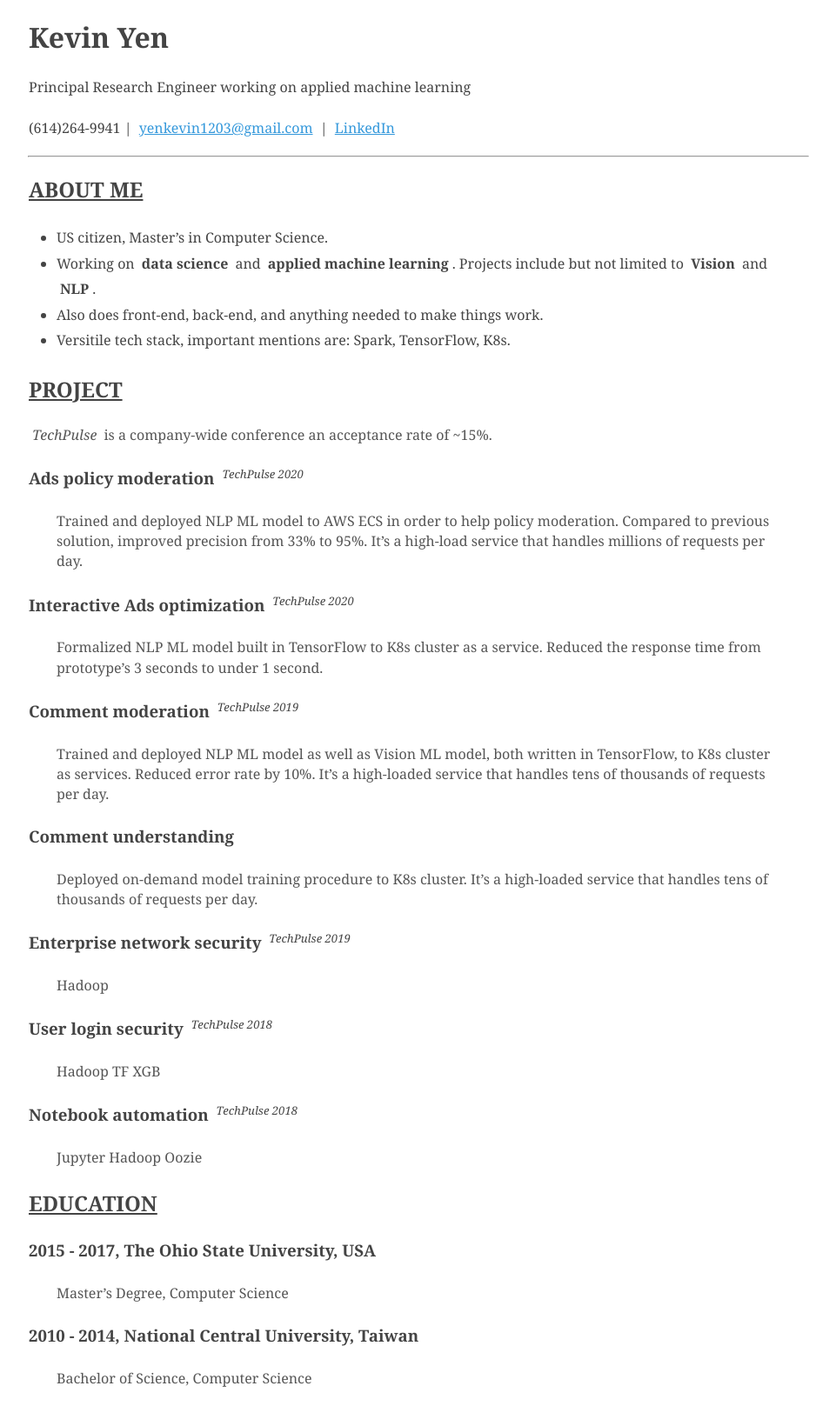
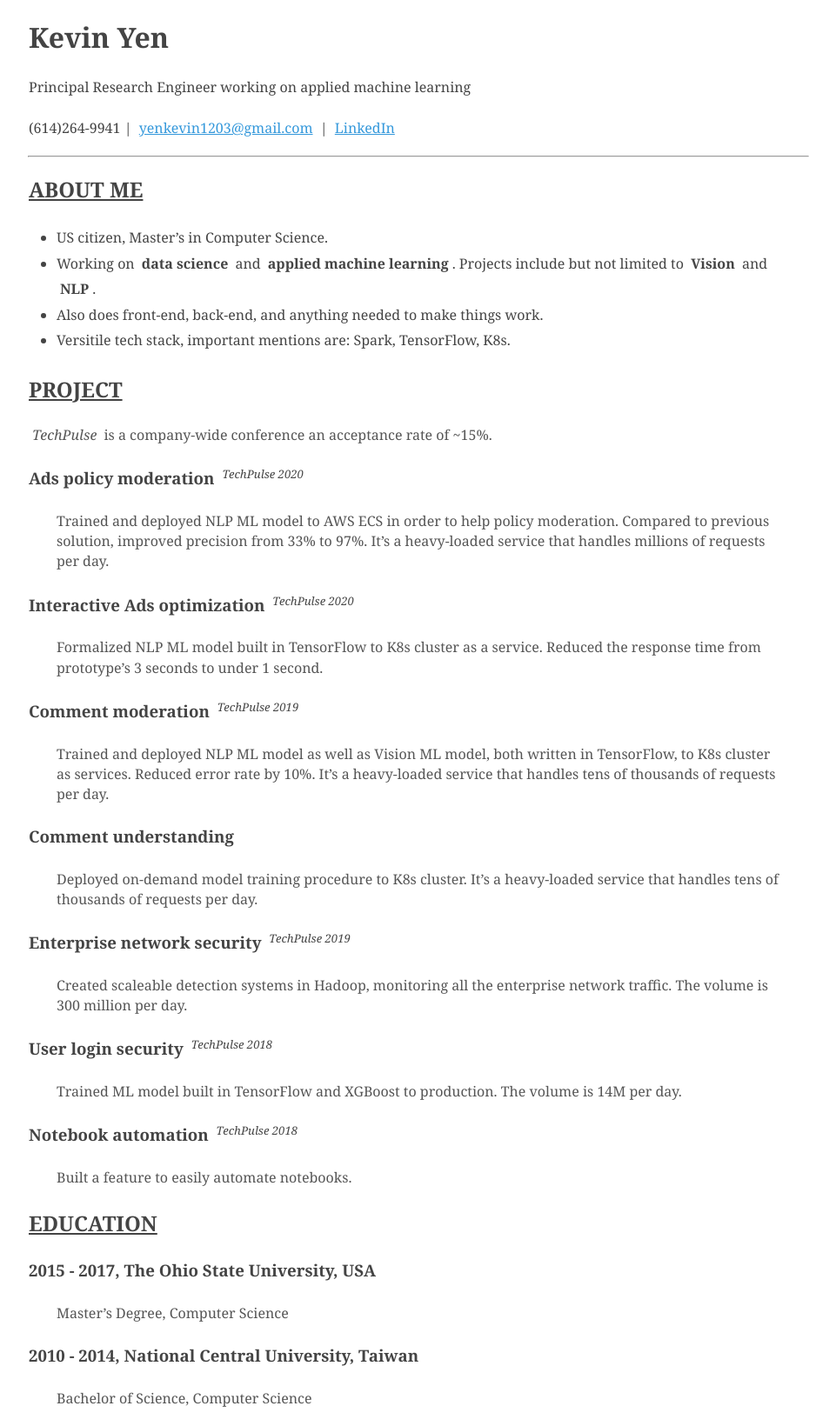
Before and after one commit to NivekNey/NivekNey.github.io, a Jekyll site: the page built from index.md, in a window 1280 px wide. Shown: the whole page at 87% size, without its empty margins (159-1120 px from the left). Built offline with Jekyll 4.4.1, drawn with Linux system fonts in a browser that asks for light colours; before the commit the page ends 1617 px from its top, so only the background shows below that.

Commit message:
Update index.md

```diff
--- a/index.md
+++ b/index.md
@@ -28,7 +28,7 @@ _TechPulse_ is a company-wide conference an acceptance rate of ~15%.
 
 ### Ads policy moderation <sup>TechPulse 2020</sup>
 
-> Trained and deployed NLP ML model to AWS ECS in order to help policy moderation. Compared to previous solution, improved precision from 33% to 95%. It's a high-load service that handles millions of requests per day.
+> Trained and deployed NLP ML model to AWS ECS in order to help policy moderation. Compared to previous solution, improved precision from 33% to 97%. It's a heavy-loaded service that handles millions of requests per day.
 
 ### Interactive Ads optimization <sup>TechPulse 2020</sup>
 
@@ -36,23 +36,23 @@ _TechPulse_ is a company-wide conference an acceptance rate of ~15%.
 
 ### Comment moderation <sup>TechPulse 2019</sup>
 
-> Trained and deployed NLP ML model as well as Vision ML model, both written in TensorFlow, to K8s cluster as services. Reduced error rate by 10%. It's a high-loaded service that handles tens of thousands of requests per day.
+> Trained and deployed NLP ML model as well as Vision ML model, both written in TensorFlow, to K8s cluster as services. Reduced error rate by 10%. It's a heavy-loaded service that handles tens of thousands of requests per day.
 
 ### Comment understanding
 
-> Deployed on-demand model training procedure to K8s cluster. It's a high-loaded service that handles tens of thousands of requests per day.
+> Deployed on-demand model training procedure to K8s cluster. It's a heavy-loaded service that handles tens of thousands of requests per day.
 
 ### Enterprise network security <sup>TechPulse 2019</sup>
 
-> Hadoop
+> Created scaleable detection systems in Hadoop, monitoring all the enterprise network traffic. The volume is 300 million per day.
 
 ### User login security <sup>TechPulse 2018</sup>
 
-> Hadoop TF XGB
+> Trained ML model built in TensorFlow and XGBoost to production. The volume is 14M per day.
 
 ### Notebook automation <sup>TechPulse 2018</sup>
 
-> Jupyter Hadoop Oozie
+> Built a feature to easily automate notebooks.
 
 ## Education
 
```
